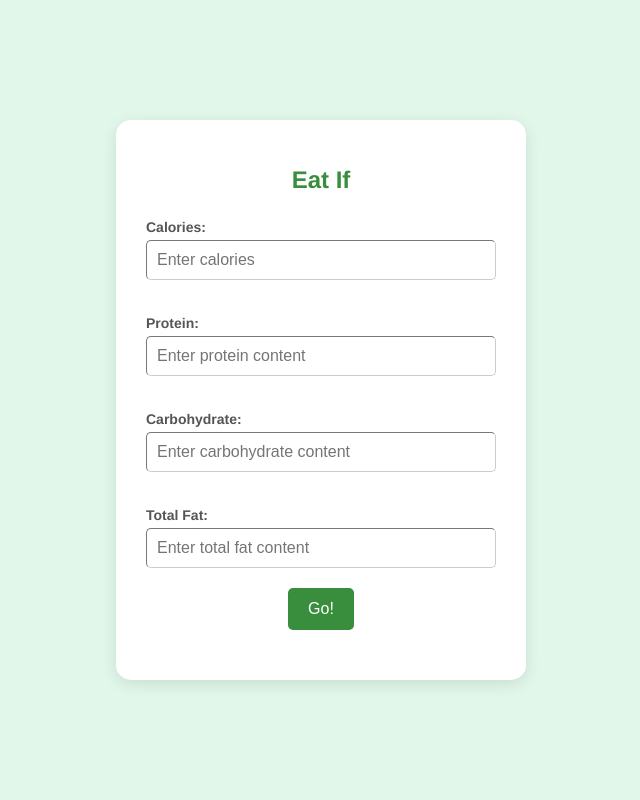
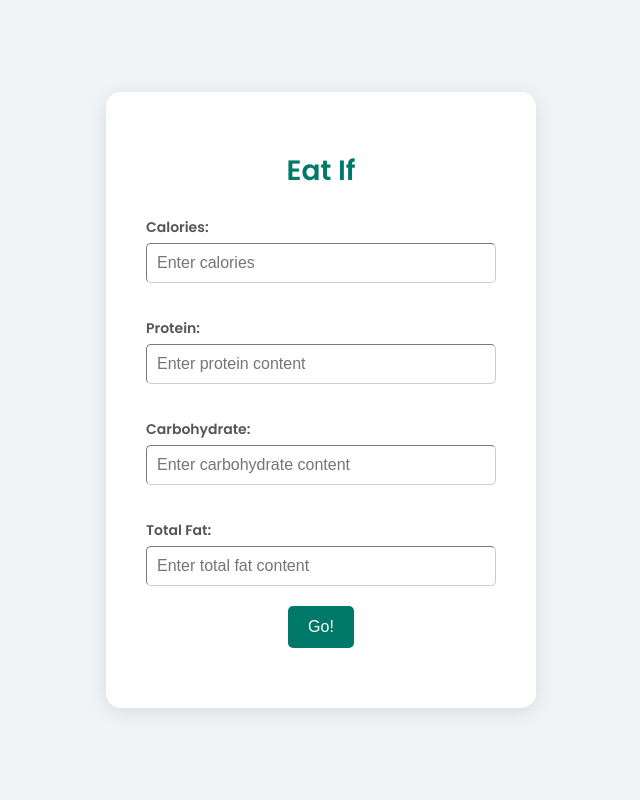
Before and after one commit to gcbirat12/eatif, a Flask app: page / in a window 1280 px wide. Shown: the whole page, without its empty margins (319-959 px from the left). Run offline with Flask 3, Linux system fonts and the light colour scheme; parts of the project's set-up code (start-up, migrations or seed data) failed here and were passed over.

Commit message:
Added welcoming font and colors with splash screen animation

```diff
--- a/templates/index.html
+++ b/templates/index.html
@@ -6,30 +6,14 @@
     <title>Eat If</title>
     <link rel="icon" type="image/x-icon" href="{{ url_for('static', filename='favicon.ico') }}">
 
+    <!-- Google Fonts -->
+    <link href="https://fonts.googleapis.com/css2?family=Poppins:wght@300;400;600&display=swap" rel="stylesheet">
+
     <style>
-        /* Splash screen styling */
-        #splash {
-            position: fixed;
-            width: 100%;
-            height: 100%;
-            background-color: #e0f7e9;
-            display: flex;
-            justify-content: center;
-            align-items: center;
-            z-index: 1000;
-            font-size: 36px;
-            color: #388e3c;
-            font-family: 'Helvetica Neue', Arial, sans-serif;
-        }
-
-        /* Hides the main content initially */
-        #mainContent {
-            display: none;
-        }
-
+        /* General styling */
         body {
-            background-color: #e0f7e9; /* Light green background */
-            font-family: 'Helvetica Neue', Arial, sans-serif;
+            background-color: #f0f4f7; /* Soft blue-gray background */
+            font-family: 'Poppins', sans-serif; /* Use Poppins font */
             display: flex;
             justify-content: center;
             align-items: center;
@@ -37,20 +21,41 @@
             margin: 0;
         }
 
+        /* Splash screen styling */
+        #splash {
+            position: fixed;
+            width: 100%;
+            height: 100%;
+            background-color: #b2dfdb; /* Soft teal color */
+            display: flex;
+            justify-content: center;
+            align-items: center;
+            z-index: 1000;
+            font-size: 48px;
+            color: #004d40; /* Dark teal for text */
+            font-weight: 600;
+        }
+
+        /* Hide the main content initially */
+        #mainContent {
+            display: none;
+        }
+
         .container {
             background-color: #ffffff;
-            padding: 30px;
+            padding: 40px;
             border-radius: 15px;
-            box-shadow: 0 4px 15px rgba(0, 0, 0, 0.1);
+            box-shadow: 0 4px 20px rgba(0, 0, 0, 0.1);
             max-width: 350px;
             width: 100%;
             text-align: center;
         }
 
         h1 {
-            color: #388e3c; /* Slightly darker green for heading */
+            color: #00796b; /* Teal for heading */
             margin-bottom: 25px;
-            font-size: 24px;
+            font-size: 28px;
+            font-weight: 600;
         }
 
         form label {
@@ -76,12 +81,12 @@
         }
 
         form input:focus {
-            border-color: #388e3c;
+            border-color: #00796b;
             outline: none;
         }
 
         button {
-            background-color: #388e3c; /* Slightly darker green button */
+            background-color: #00796b; /* Teal button */
             color: white;
             border: none;
             padding: 12px 20px;
@@ -92,13 +97,13 @@
         }
 
         button:hover {
-            background-color: #2e7d32;
+            background-color: #004d40;
         }
 
         #result {
             margin-top: 20px;
             font-size: 18px;
-            color: #388e3c;
+            color: #00796b;
         }
     </style>
 </head>
@@ -128,7 +133,7 @@
     </div>
 
     <script>
-        // Function to simulate splash screen with Eat If... effect
+        // Splash screen animation
         const splash = document.getElementById('splash');
         let splashText = "Eat If.";
         let splashDots = 0;
@@ -151,6 +156,7 @@
             document.getElementById('mainContent').style.display = 'block';
         }, 3000);
 
+        // Prediction function
         function predict() {
             const calories = document.getElementById('calories').value;
             const protein = document.getElementById('protein').value;
```
